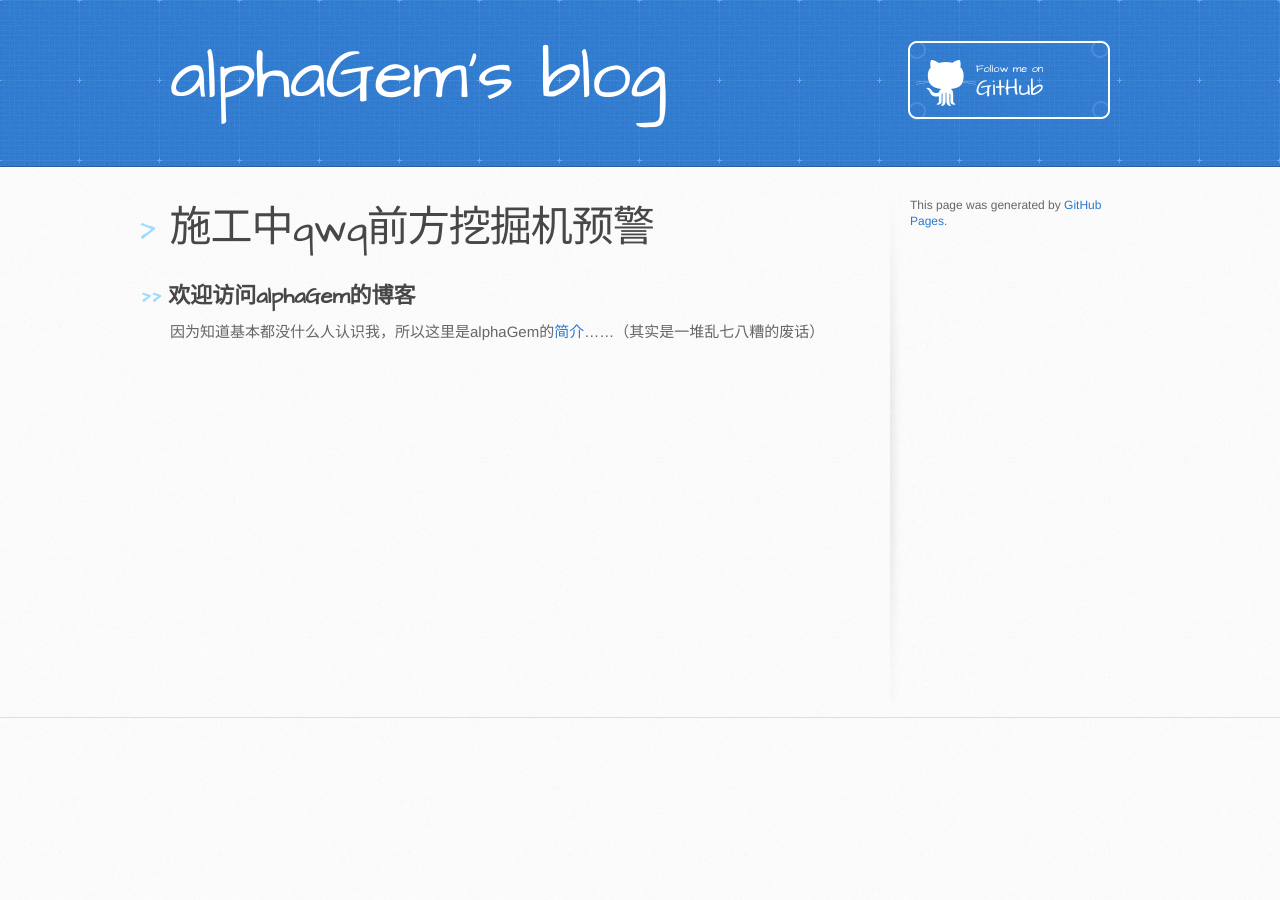
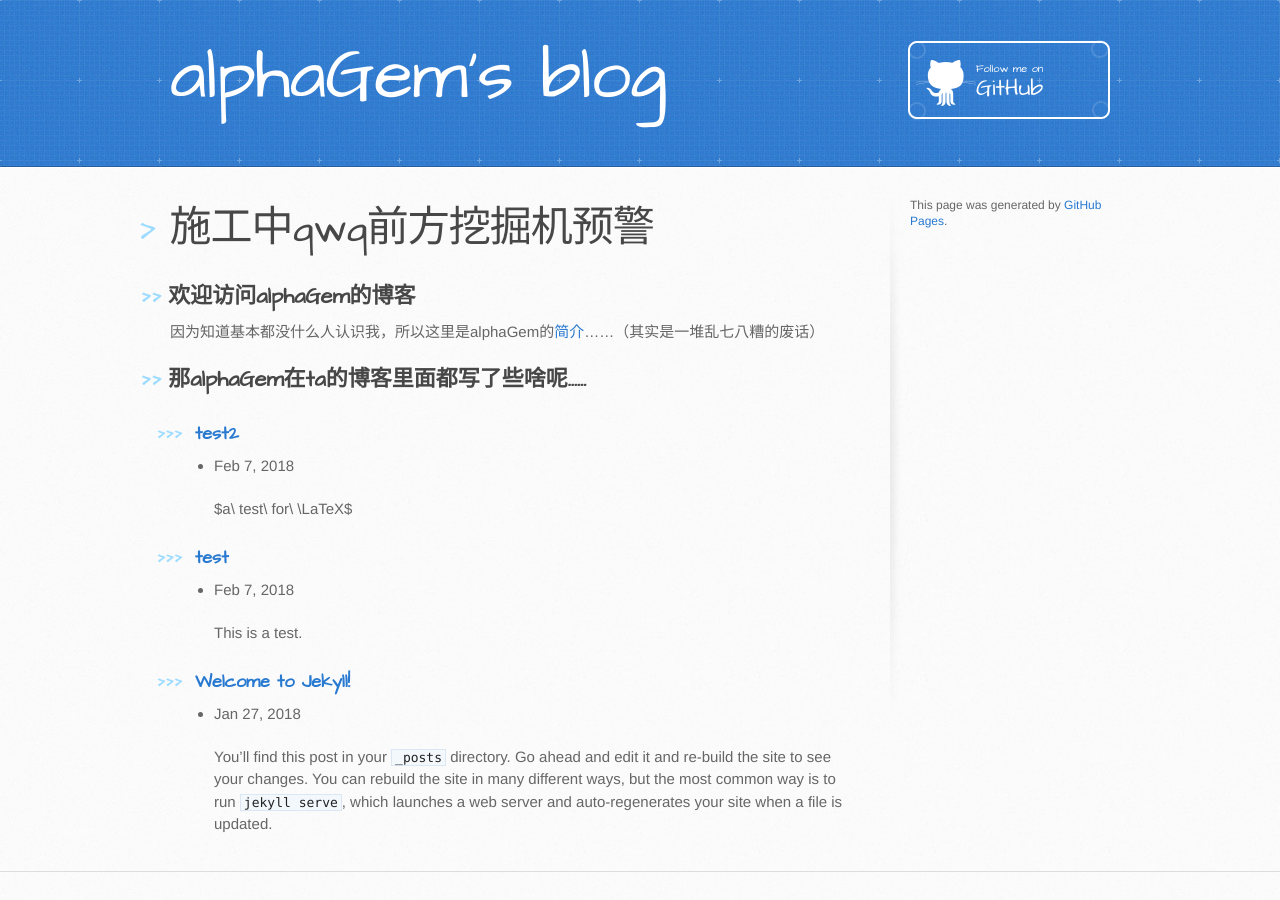
Before and after one commit to alphaGem/alphaGem.github.io, a Jekyll site: the page built from index.html, in a window 1280 px wide. Built offline with Jekyll 4.4.1, drawn with Linux system fonts in a browser that asks for light colours.

Commit message:
added LaTeX and the list of posts

```diff
--- /dev/null
+++ b/_posts/2018-02-07-test.md
@@ -0,0 +1,6 @@
+---
+title: "test"
+layout: post
+---
+
+This is a test.
--- /dev/null
+++ b/_posts/2018-02-07-test2.md
@@ -0,0 +1,6 @@
+---
+layout: post
+title: "test2"
+---
+
+$a\ test\ for\ \LaTeX$
--- a/index.html
+++ b/index.html
@@ -7,5 +7,17 @@ title: "alphaGem's Blog"
   <h1>施工中qwq前方挖掘机预警</h1>
   <h2>欢迎访问alphaGem的博客</h2>
   <p>因为知道基本都没什么人认识我，所以这里是alphaGem的<a href="introduction.html">简介</a>……（其实是一堆乱七八糟的废话）</p>
+  <h2>那alphaGem在ta的博客里面都写了些啥呢……</h2>
+  <ul class="post-list">
+    {% for post in site.posts %}
+      <h3>
+        <a class="post-link" href="{{ post.url | prepend: site.baseurl }}">{{ post.title }}</a>
+      </h3>
+      <div style="padding-left: 24px">
+      <li><span class="post-meta">{{ post.date | date: "%b %-d, %Y" }}</span></li>
+      <p>{{post.excerpt}}</p>
+      </div>
+    {% endfor %}
+  </ul>
 
 </div>
--- a/introduction.html
+++ b/introduction.html
@@ -8,8 +8,10 @@ title: "alphaGem的简介"
   <div style="padding-left: 24px">
     <h3>alphaGem是谁啊，我怎么都没听说过？</h3>
     <p>这就对了嘛。alphaGem本来就是一只存在感超级低的小透明啊。不过话说回来，能找到这个网站的大约都认识我吧？</p>
+    <h3>alphaGem为什么叫做alphaGem呀？</h3>
+    <p>alphaGem是双子座的，然后双子座有一颗星叫做北河二，拜尔命名法命名为alpha Gem，就拿过来用了。这是一颗六合星<del>，因此它的亮度是在不断损失的，寓意alphaGem因为什么乱七八糟的东西都学然后与身边的人相比起来就越变越菜</del>。这个名字好像是有东西重名的，所以如果要提到我的话需要强制区分大小写为第一个a小写，然后G大写，或者仍然有歧义的时候使用alphaGem618。</p>
     <h3>alphaGem是哪里来的？在做一些什么？</h3>
-    <p>alphaGem是福州的。学校就不说了，说出来感觉比较丢学校脸，等混得好了再挂出来吧。现役高一OIer<del>，不排除因为混得太差提前退役的可能</del>，喜欢学一些乱七八糟的一般情况下并不重要的东西，比如语言相关，物理相关<del>，以及如何搭建博客相关</del>。</p>
+    <p>alphaGem是福州的。学校就不说了，说出来感觉比较丢学校脸，等混得好了再挂出来吧。现役高一OIer<del>，不排除因为混得太差提前退役的可能</del>，喜欢学一些乱七八糟的一般情况下并不重要的东西，比如语言相关，物理相关<del>，以及如何搭建博客相关</del>，结果就导致alphaGem比身边的同学菜。</p>
     <h3>alphaGem的博客干些什么呀？</h3>
     <p>看起来可能什么都干。应该就是挂挂OI题解/奇怪的东西的学习笔记之类的<del>，不排除沦为自己代码云存储区的可能</del>。
     <h3>alphaGem的OI水平怎么样呀？</h3>
@@ -29,5 +31,6 @@ title: "alphaGem的简介"
     </p>
     <h3>如果想要找到alphaGem<del>并且D一下这么菜的人</del>，要怎么联系ta呢？</h3>
     <p>mail=="leono0.618@gmail.com"<br>QQ=="1976658142"</p>
+    <h1><del>以上怎么看都像是精分现场啊喂！</del></h1>
   </div>
 </div>
```
Also changed, not shown: _includes/head.html (+11 -0 lines), 7 other files.
